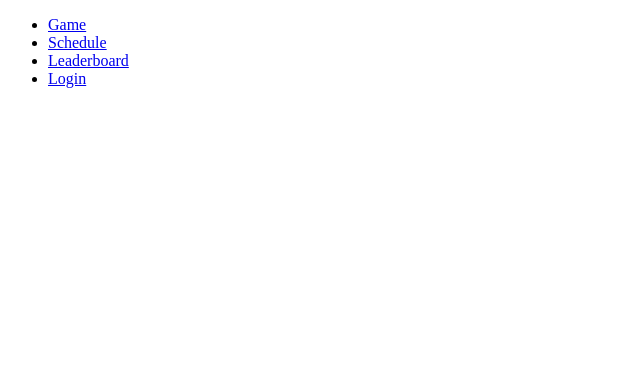
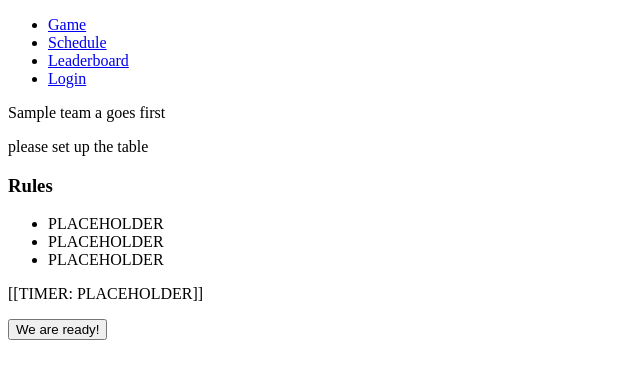
Before and after one commit to Davidxdydz/3bir, a Flask app: template templates/game_states/ready_request.html in a window 1280 px wide. Shown: the top 379 px of the page, without its empty margins (0-640 px from the left). Run offline with Flask 3, Linux system fonts and the light colour scheme; the template is opened without the code that fills it: most values are stand-ins (such as "Sample title", 1, 10 or a date in 2020).

Commit message:
[untestable] basic pages for ready request und ready

```diff
--- a/templates/game_states/ready_request.html
+++ b/templates/game_states/ready_request.html
@@ -2,4 +2,20 @@
 
 
 {% block content %}
+<div class="game-container">
+    <p>{{ game.team_a.name }} goes first</p>
+    <p>please set up the table</p>
+    <h3>Rules</h3>
+    <ul>
+        <li>PLACEHOLDER</li>
+        <li>PLACEHOLDER</li>
+        <li>PLACEHOLDER</li>
+    </ul>
+    <p>[[TIMER: PLACEHOLDER]]</p>
+
+
+    <form method="POST" action="/game">
+        <button type="submit" name="ready" class="btn-ready">We are ready!</button>
+    </form>
+</div>
 {% endblock %}
```
Also changed, not shown: templates/game_states/ready.html (+16 -0 lines).
